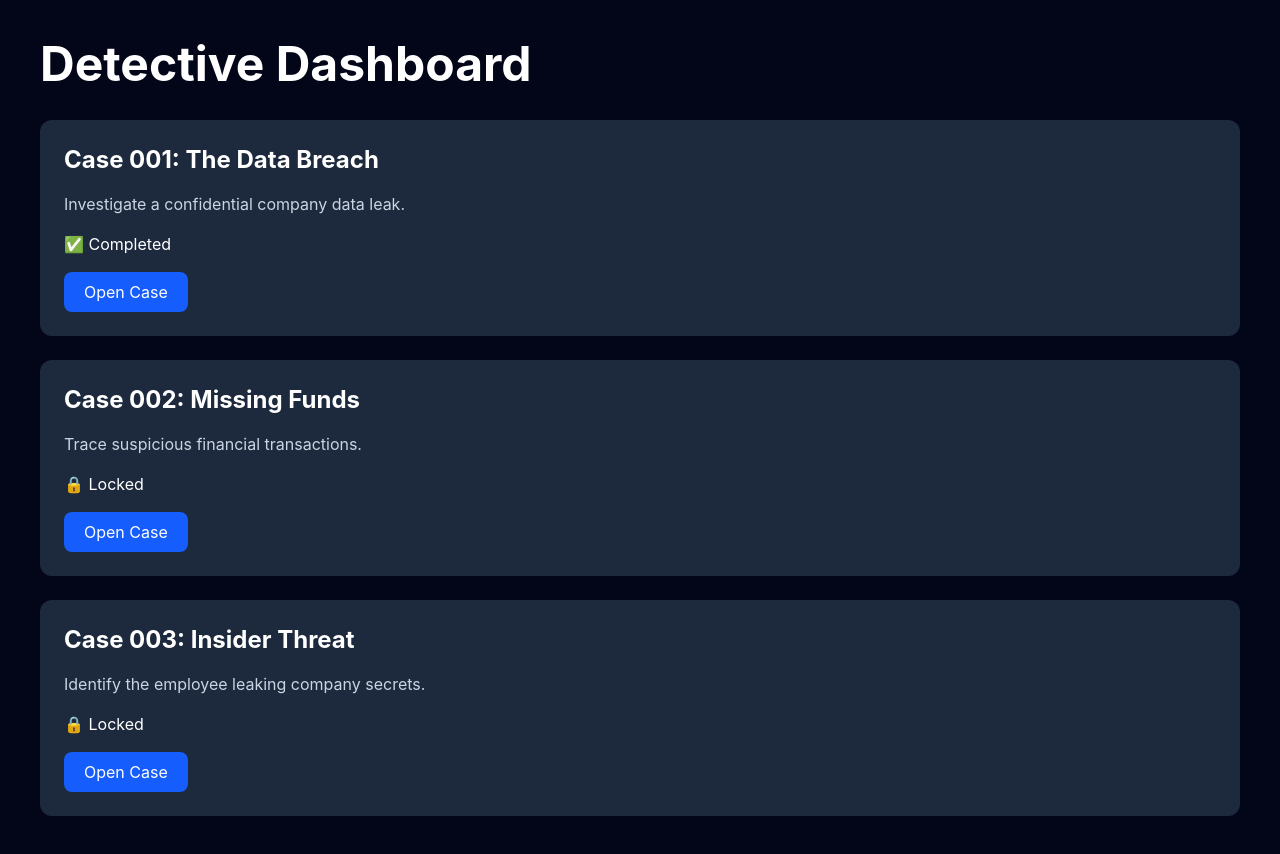
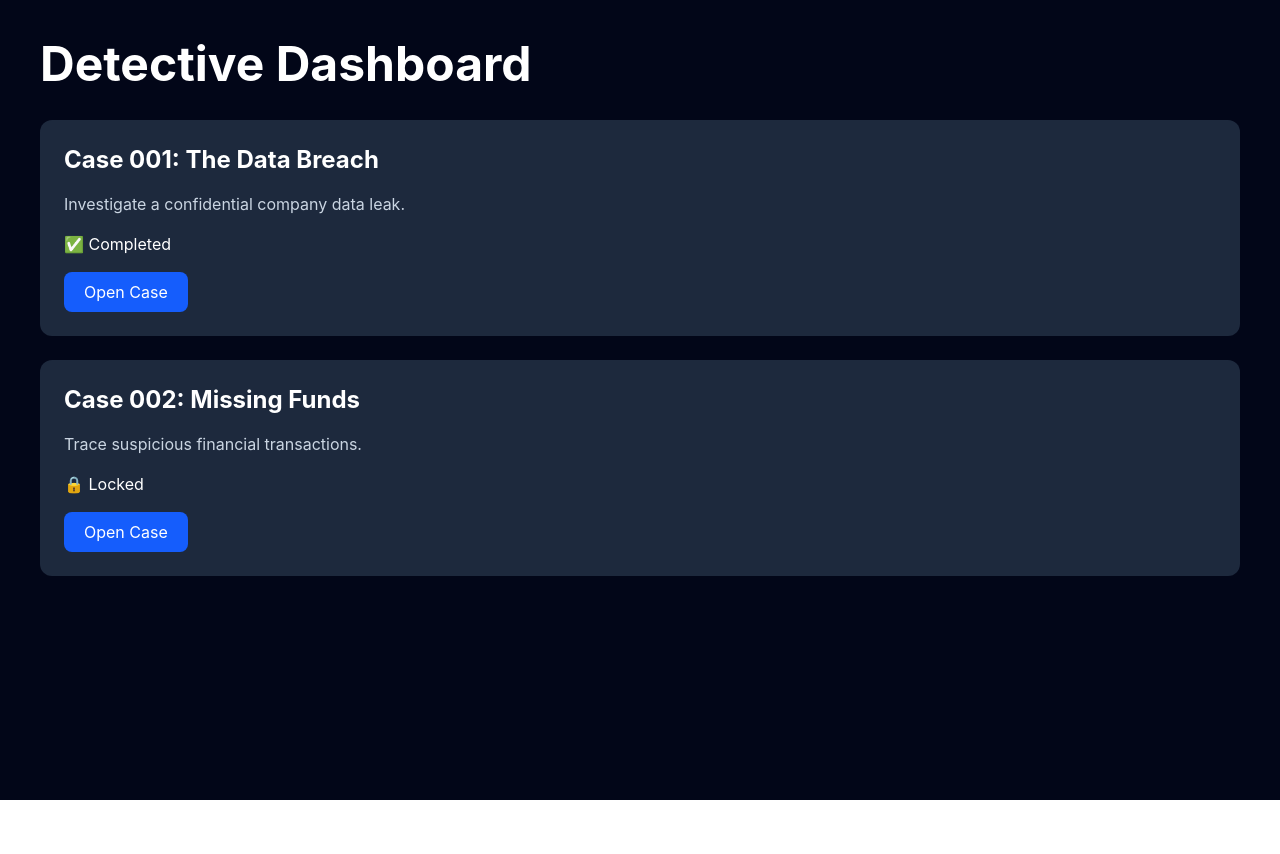
Before and after one commit to AsahinaKaiii/DigitalDetectiveGame, a React (Vite) app in the folder client/: page /dashboard in a window 1280 px wide. After the commit the page ends 800 px from the top, so only its background shows below. Built offline with nearby package versions, Linux system fonts and the light colour scheme.

Commit message:
Complete Day 10 progress saving

```diff
--- a/client/src/features/cases/caseData.ts
+++ b/client/src/features/cases/caseData.ts
@@ -2,19 +2,11 @@ export const cases = [
   {
     id: 1,
     title: "Case 001: The Data Breach",
-    description:
-      "Investigate a confidential company data leak."
+    description: "Investigate a confidential company data leak."
   },
   {
     id: 2,
     title: "Case 002: Missing Funds",
-    description:
-      "Trace suspicious financial transactions."
-  },
-  {
-    id: 3,
-    title: "Case 003: Insider Threat",
-    description:
-      "Identify the employee leaking company secrets."
+    description: "Trace suspicious financial transactions."
   }
 ];
--- a/client/src/pages/CasePage.tsx
+++ b/client/src/pages/CasePage.tsx
@@ -4,7 +4,9 @@ import { Link } from "react-router-dom";
 function CasePage() {
   const [collectedClues, setCollectedClues] = useState<string[]>([]);
   const [selectedSuspect, setSelectedSuspect] = useState("");
-  const [caseSolved, setCaseSolved] = useState(false);
+ const [caseSolved, setCaseSolved] = useState(() => {
+  return localStorage.getItem("caseSolved") === "true";
+});
   const [gameResult, setGameResult] = useState("");
 
   const collectEvidence = (clueId: string) => {
@@ -19,6 +21,7 @@ function CasePage() {
         "Correct! Michael Smith was responsible for the data breach."
       );
       setCaseSolved(true);
+      localStorage.setItem("caseSolved", "true");
     } else {
       setGameResult(
         `Incorrect! ${selectedSuspect} is not responsible for the breach.`
--- a/client/src/pages/DashboardPage.tsx
+++ b/client/src/pages/DashboardPage.tsx
@@ -36,11 +36,11 @@ function DashboardPage() {
               </p>
 
               <Link
-                to="/case"
-                className="bg-blue-600 px-5 py-2 rounded-lg inline-block"
-              >
-                Open Case
-              </Link>
+  to={`/case/${c.id}`}
+  className="bg-blue-600 px-5 py-2 rounded-lg inline-block"
+>
+  Open Case
+</Link>
             </div>
           );
         })}
```
